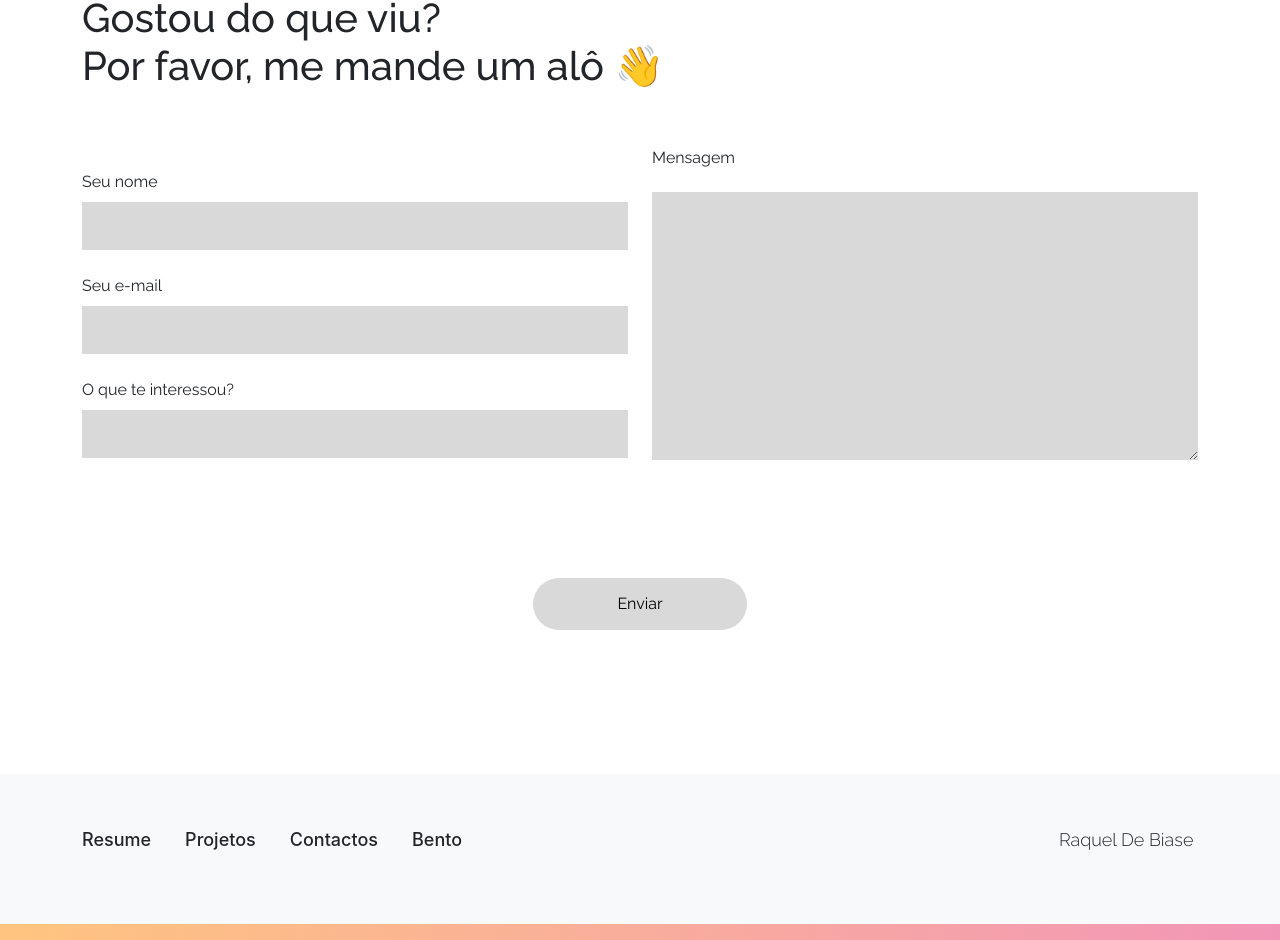
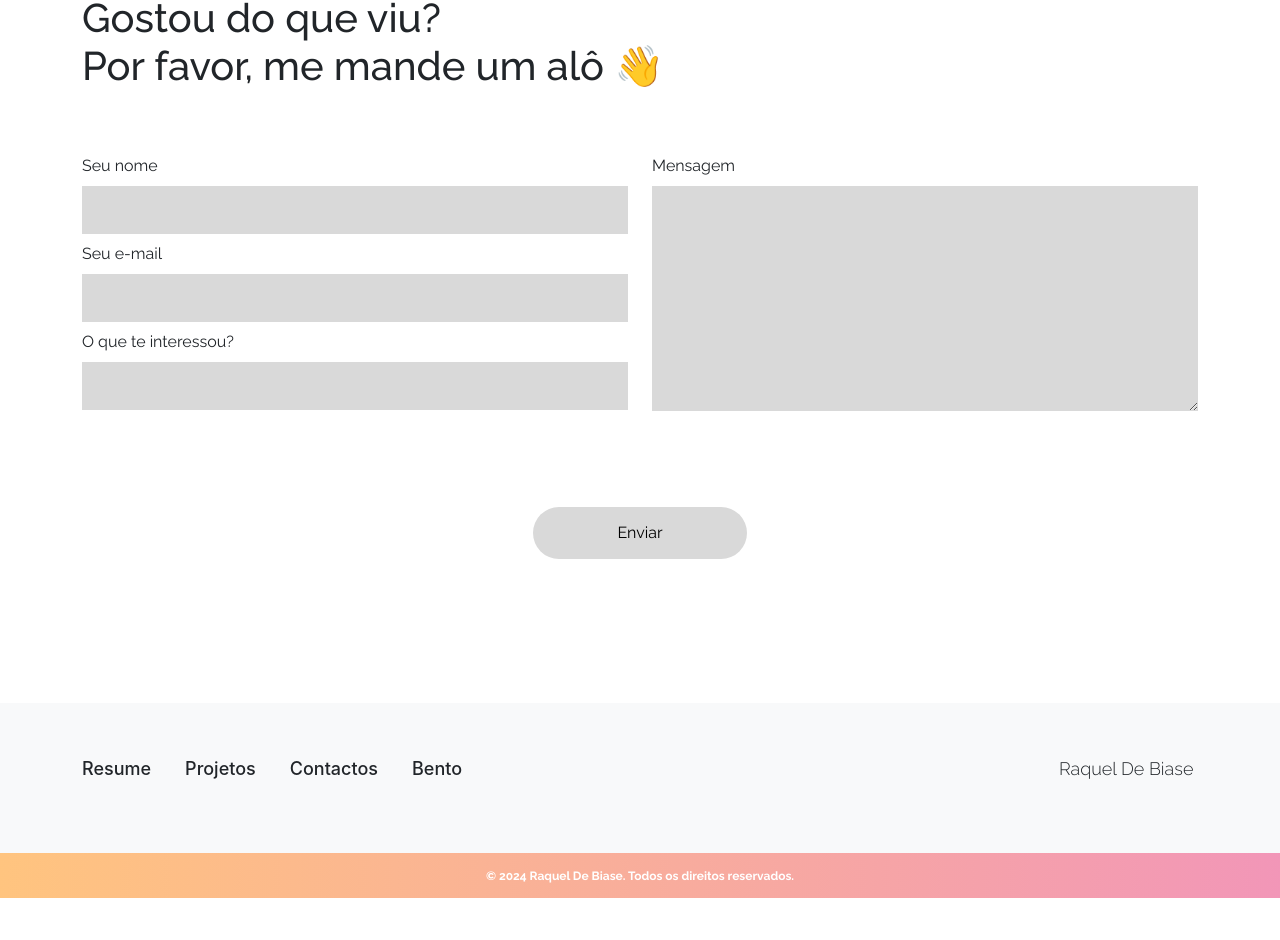
Before and after one commit to raqueldebiase/MeuWebsite, an Angular app: page / in a window 1280 px wide. Shown: the part 1931-2871 px from the top of the page. After the commit the page ends 2829 px from the top, so only its background shows below. Built offline with nearby package versions, Linux system fonts and the light colour scheme.

Commit message:
fix form css

```diff
--- a/src/app/formulario/formulario.component.css
+++ b/src/app/formulario/formulario.component.css
@@ -2,13 +2,13 @@ form input, select {
   border: none;
   background-color: #D9D9D9;
   padding: 12px 12px;
-  margin-top: 8px;
+
 }
 
 form textarea {
   border: none;
   background-color: #D9D9D9;
-  height: 268px !important;
+  height: 225px !important;
   padding: 24px;
 }
 
--- a/src/app/formulario/formulario.component.html
+++ b/src/app/formulario/formulario.component.html
@@ -2,21 +2,21 @@
   <div class="col-12 my-3 my-md-5">
     <div class="row">
       <div class="col-12 col-md-6">
-        <div class="d-grid my-4">
-          <label>Seu nome </label>
+        <div class="d-grid ">
+          <label class="my-2">Seu nome </label>
           <input formControlName="name" type="text" id="nome" name="nome" required>
         </div>
-        <div class="d-grid my-4">
-          <label>Seu e-mail </label>
+        <div class="d-grid ">
+          <label class="my-2">Seu e-mail </label>
           <input formControlName="email" type="email" id="email" name="email" required>
         </div>
-        <div class="d-grid my-4">
-          <label>O que te interessou? </label>
+        <div class="d-grid ">
+          <label class="my-2">O que te interessou? </label>
           <input formControlName="interest" type="text" id="interested" name="interested" required>
         </div>
       </div>
       <div class="col-12 col-md-6 d-grid">
-        <label class="message">Mensagem</label>
+        <label class="message my-2">Mensagem</label>
         <textarea formControlName="message" id="mensagem" name="mensagem" rows="4" required></textarea>
       </div>
     </div>
--- a/src/app/slide/slide.component.css
+++ b/src/app/slide/slide.component.css
@@ -16,6 +16,7 @@
   justify-content: start;
   width: 100%;
 }
+
 
 .button-container a {
   border-radius: 25px;
--- a/src/app/slide/slide.component.ts
+++ b/src/app/slide/slide.component.ts
@@ -34,6 +34,7 @@ export class SlideComponent implements AfterViewInit {
         slidesPerView: 10,
         spaceBetween: 10,
         allowTouchMove: true,
+        simulateTouch: false,
         pagination: {
           el: '.swiper-pagination',
           clickable: true
--- a/src/styles.css
+++ b/src/styles.css
@@ -48,7 +48,7 @@
   body {
     margin: 0px;
     padding: 0px;
-    /*background: linear-gradient(to bottom, rgba(255, 138, 0, 0.2) 0%, rgba(229, 46, 113, 0.5) 10%, rgba(200, 160, 220, 0.3) 30%, white 100%);*/
+    overflow-x: hidden;
   }
 
   * {
```
